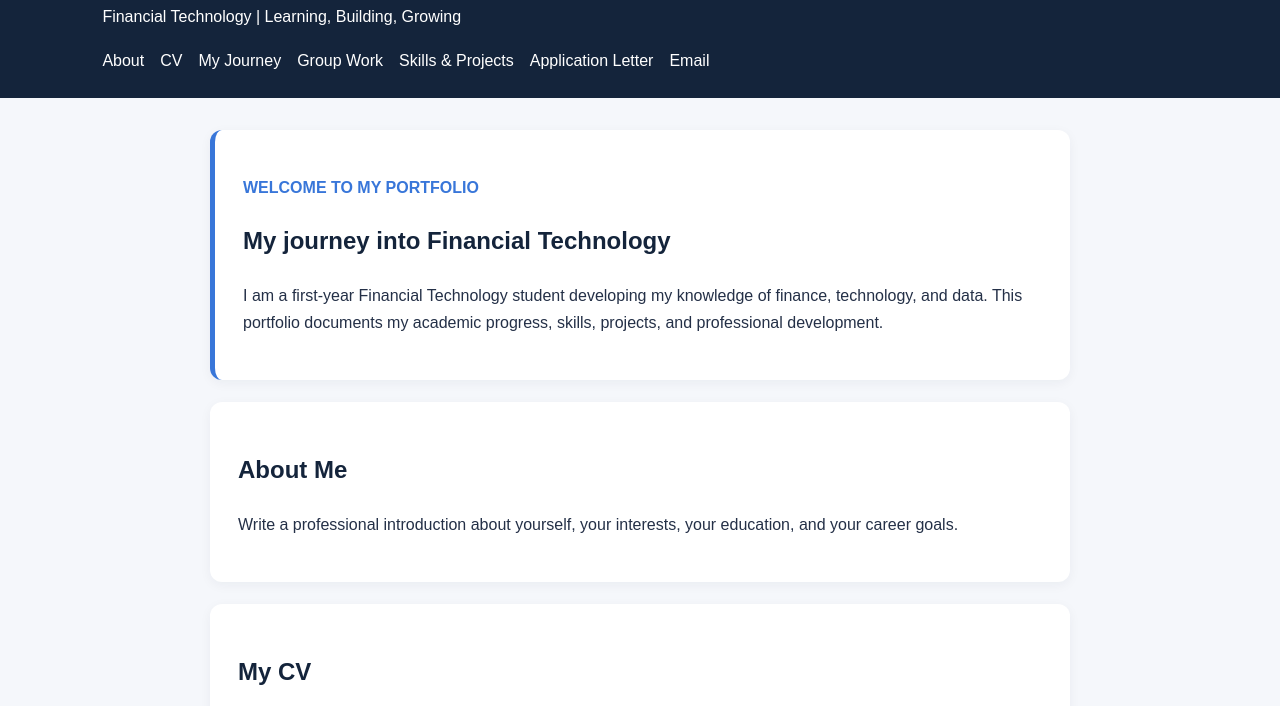
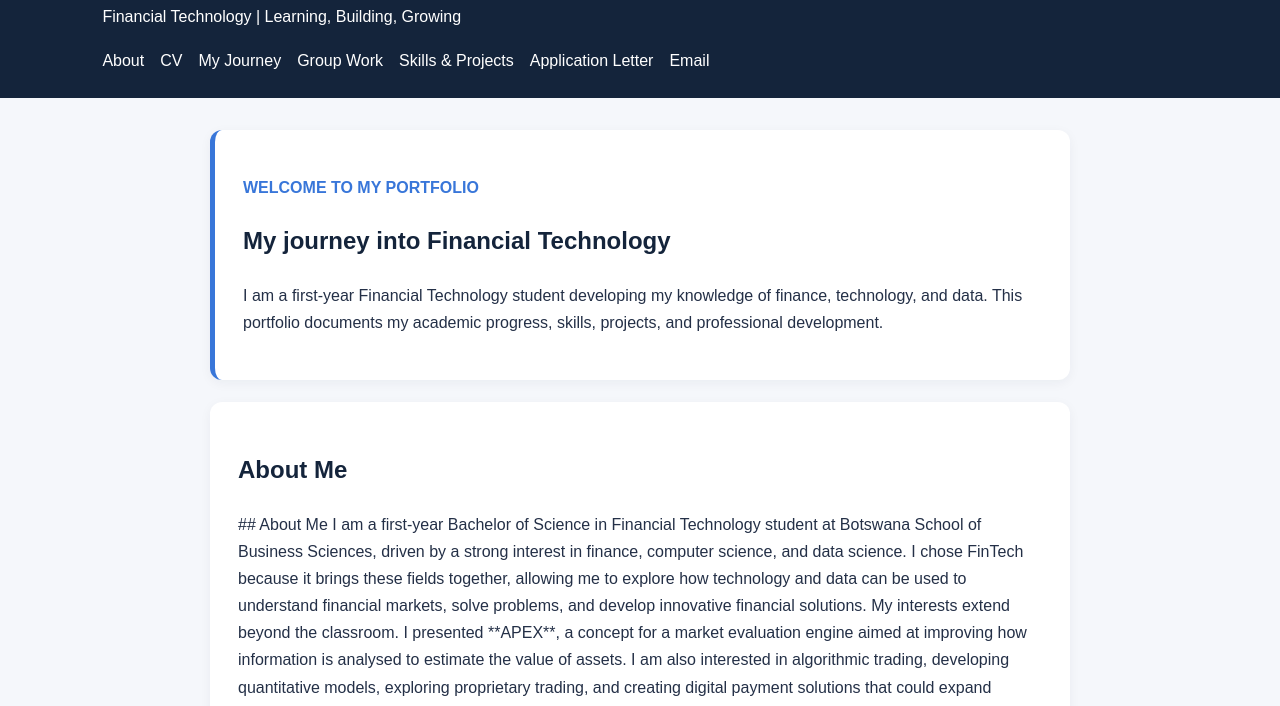
Before and after one commit to ktkebaalole-star/bac-css-portfolio, a plain HTML site: page index.html in a window 1280 px wide. Shown: the part 91-797 px from the top of the page. Drawn offline with Linux system fonts and the light colour scheme.

Commit message:
Update index.html

```diff
--- a/index.html
+++ b/index.html
@@ -100,8 +100,13 @@
     <section id="about">
       <h2>About Me</h2>
       <p>
-        Write a professional introduction about yourself,
-        your interests, your education, and your career goals.
+      ## About Me
+
+I am a first-year Bachelor of Science in Financial Technology student at Botswana School of Business Sciences, driven by a strong interest in finance, computer science, and data science. I chose FinTech because it brings these fields together, allowing me to explore how technology and data can be used to understand financial markets, solve problems, and develop innovative financial solutions.
+
+My interests extend beyond the classroom. I presented **APEX**, a concept for a market evaluation engine aimed at improving how information is analysed to estimate the value of assets. I am also interested in algorithmic trading, developing quantitative models, exploring proprietary trading, and creating digital payment solutions that could expand monetisation opportunities for creators in Botswana.
+
+Although I am still discovering which path I want to pursue, I am committed to building my knowledge, strengthening my technical skills, and exploring ideas that connect finance with technology. I see my academic journey as an opportunity to turn curiosity into practical skills and, eventually, meaningful solutions for Botswana and beyond.
       </p>
     </section>
 
```
